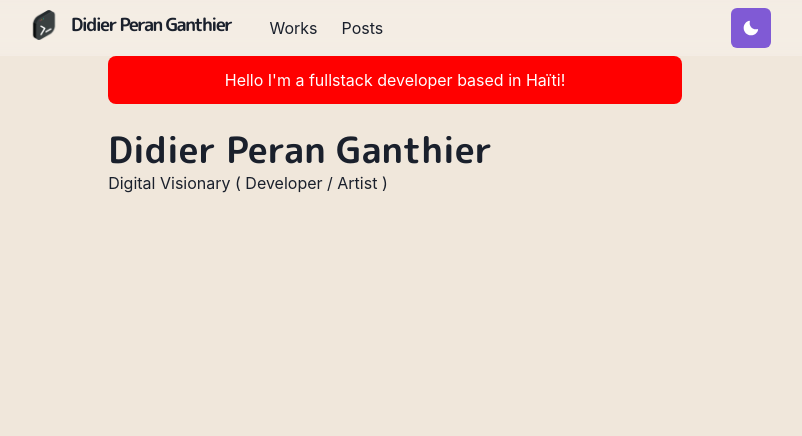
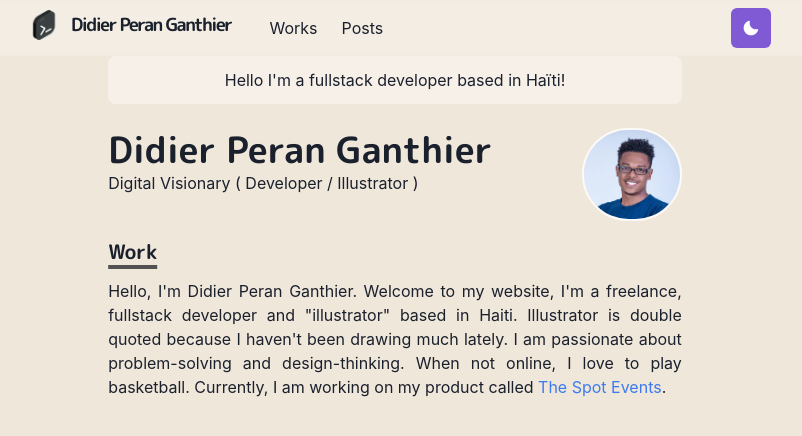
Before and after one commit to didierganthier/didierganthier-homepage, a Next.js app: page / in a window 1280 px wide. Shown: the top 436 px of the page, without its empty margins (245-1047 px from the left). Built offline with nearby package versions, Linux system fonts and the light colour scheme.

Commit message:
profile picture added

```diff
--- /dev/null
+++ b/components/paragraph.js
@@ -0,0 +1,8 @@
+import styled from "@emotion/styled";
+
+const Paragraph = styled.p`
+    text-align: justify;
+
+`
+
+export default Paragraph;
--- /dev/null
+++ b/components/section.js
@@ -0,0 +1,21 @@
+import { motion } from "framer-motion";
+import { chakra, shouldForwardProp } from "@chakra-ui/react";
+
+const StyledDiv = chakra(motion.div, {
+    shouldForwardProp: prop => {
+        return shouldForwardProp(prop) || prop === "transition";
+    }
+});
+
+const Section = ({ children, delay = 0 }) => (
+    <StyledDiv
+        initial={{ opacity: 0, y: 10 }}
+        animate={{ opacity: 1, y: 0 }}
+        transition={{ duration: 0.8, delay }}
+        mb={6}
+    >
+        {children}
+    </StyledDiv>
+)
+
+export default Section;
--- a/pages/index.js
+++ b/pages/index.js
@@ -1,9 +1,12 @@
-import { Box, Container, Heading } from "@chakra-ui/react"
+import { Box, Container, Heading, Image, useColorModeValue, Link } from "@chakra-ui/react"
+import Paragraph from "../components/paragraph";
+import Section from "../components/section";
+import NextLink from "next/link";
 
 const Page = () => {
     return (
         <Container>
-            <Box borderRadius="lg" bg="red" p={3} mb={6} textColor="white" align="center">
+            <Box borderRadius="lg" bg={useColorModeValue('whiteAlpha.500', 'whiteAlpha.200')} p={3} mb={6} align="center">
                 Hello I'm a fullstack developer based in Haïti!
             </Box>
             <Box display={{md: 'flex'}}>
@@ -11,9 +14,28 @@ const Page = () => {
                     <Heading as="h2" variant="page-title">
                         Didier Peran Ganthier
                     </Heading>
-                    <p>Digital Visionary ( Developer / Artist ) </p>
+                    <p>Digital Visionary ( Developer / Illustrator ) </p>
+                </Box>
+                <Box flexShrink={0} mt={{ base: 4, md: 0 }} ml={{md:6}} align="center">
+                    <Image borderColor="whiteAlpha.800" borderWidth={2} borderStyle="solid" maxWidth="100px" display="inline-block" borderRadius="full" src="/images/profile.jpg" alt="Profile Photo"/>
                 </Box>
             </Box>
+            <Section delay={0.1}>
+                <Heading as="h3" variant="section-title">
+                    Work
+                </Heading>
+                <Paragraph>
+                Hello, I'm Didier Peran Ganthier.
+                Welcome to my website, I'm a freelance, fullstack developer and "illustrator" based in Haiti.
+                Illustrator is double quoted because I haven't been drawing much lately.
+                I am passionate about problem-solving and design-thinking.
+                When not online, I love to play basketball.
+                Currently, I am working on my product called{' '}
+                <NextLink href="works/thespot">
+                    <Link>The Spot Events</Link>
+                </NextLink>.
+                </Paragraph>
+            </Section>
         </Container>
     );
 }
```
Also changed, not shown: public/images/profile.jpg (added).
